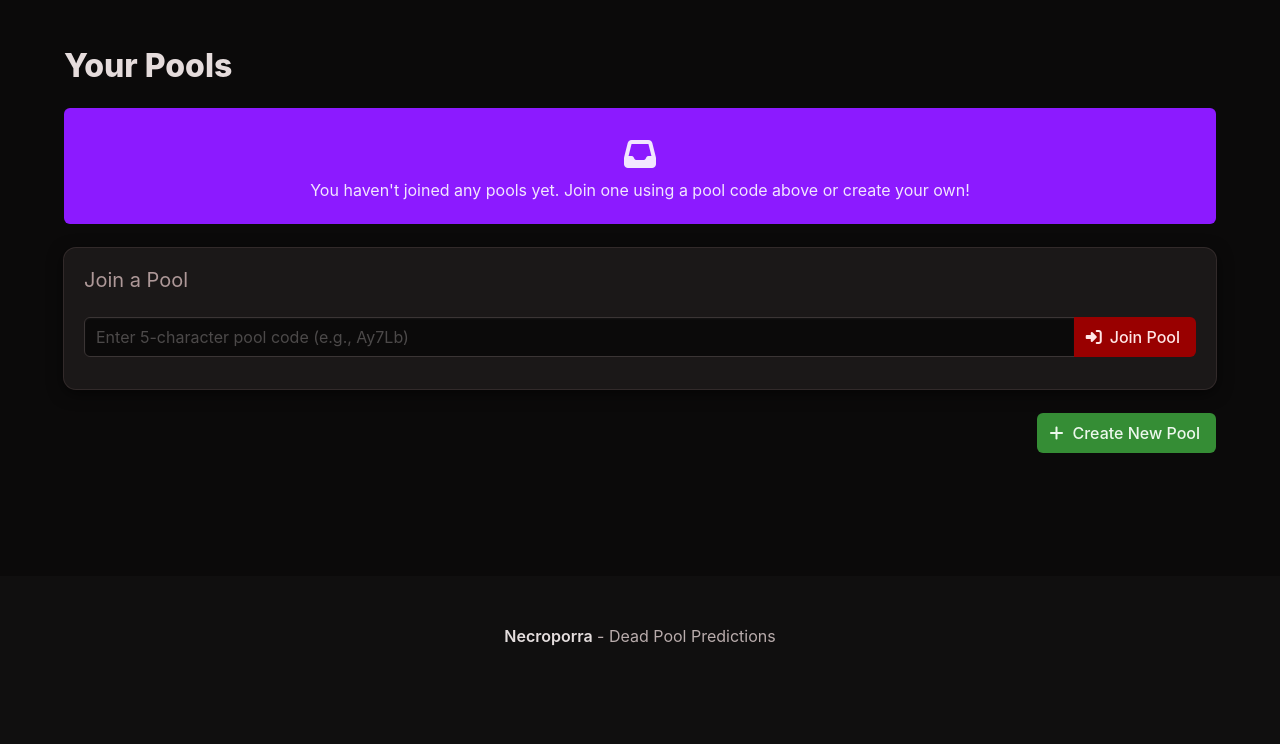
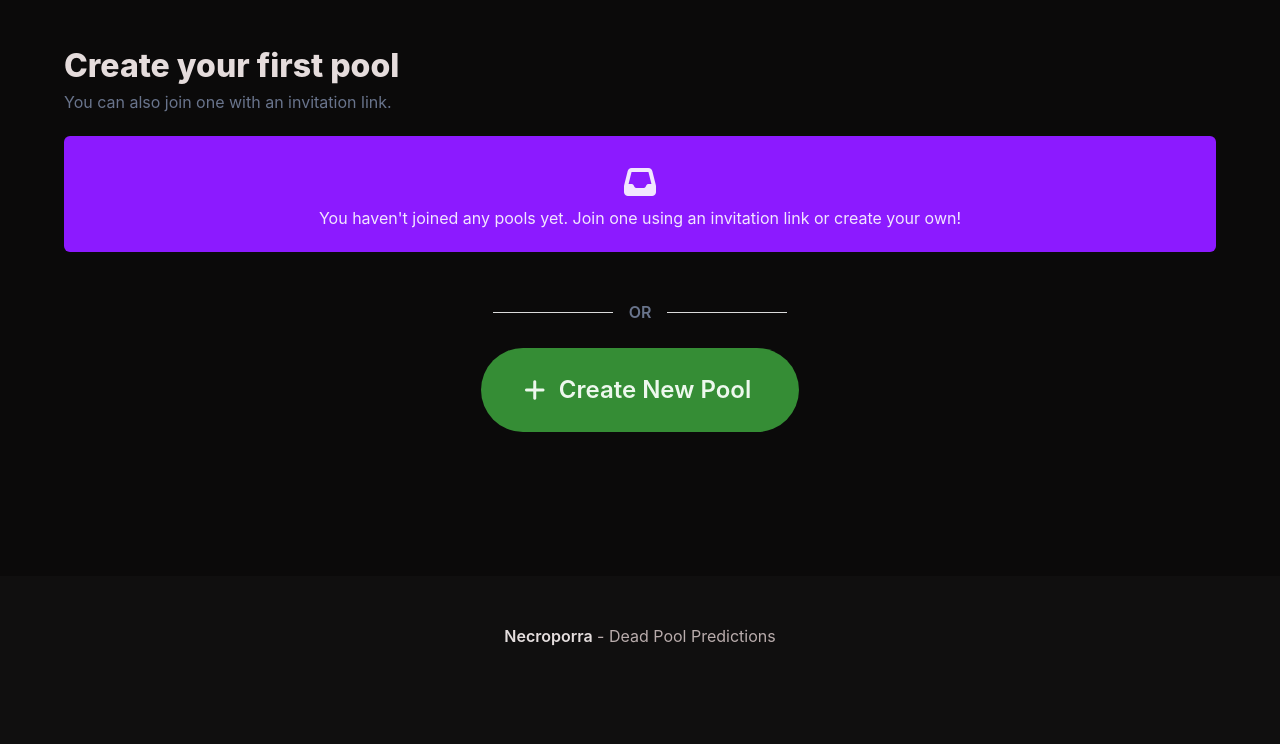
Before and after one commit to Victlebum/necroporra, a Django app: page /dashboard/ in a window 1280 px wide. Shown: the part 56-800 px from the top of the page. Run offline with Django 5.2, Linux system fonts and the light colour scheme; the visitor is signed in with stand-in values (Sample User, id 1); data that the repository does not hold is empty.

Commit message:
Remove pool description field and related references; update invitation logic to use tokenized links for all pools.

```diff
--- a/django/necroporra/admin.py
+++ b/django/necroporra/admin.py
@@ -120,7 +120,7 @@ class PoolAdmin(admin.ModelAdmin):
 
     fieldsets = (
         (None, {
-            "fields": ("name", "description", "slug"),
+            "fields": ("name", "slug"),
         }),
         ("Administration", {
             "fields": ("creator", "admin"),
--- a/django/necroporra/models.py
+++ b/django/necroporra/models.py
@@ -11,7 +11,7 @@ from django.utils import timezone
 
 
 MAX_POOL_MEMBERS = 20
-INVITATION_EXPIRATION_DAYS = 14
+INVITATION_EXPIRATION_DAYS = 7
 
 
 def get_default_timeframe():
@@ -54,7 +54,6 @@ class Pool(models.Model):
         help_text="The current admin of the pool. Deleting this user deletes the pool."
     )
     name = models.CharField(max_length=255)
-    description = models.TextField(blank=True)
     slug = models.CharField(
         max_length=5,
         unique=True,
@@ -186,8 +185,6 @@ class Pool(models.Model):
 
     def ensure_active_invitation(self, created_by=None):
         """Ensure there is a currently valid active invitation for this pool."""
-        if self.is_public:
-            return None
         invitation = self.get_active_invitation()
         if invitation and invitation.is_valid():
             return invitation
--- a/django/necroporra/urls.py
+++ b/django/necroporra/urls.py
@@ -22,7 +22,6 @@ urlpatterns = [
     path('settings/', views.user_settings_view, name='user_settings'),
     path('settings/change-password/', views.change_password_view, name='change_password'),
     path('pools/<str:slug>/', views.pool_detail_view, name='pool_detail'),
-    path('join/<str:slug>/', views.join_pool_view, name='join_pool'),
     path('join/<str:slug>/<str:invitation>/', views.join_pool_invite_view, name='join_pool_invite'),
 
     # API endpoints (for AJAX interactions)
--- a/django/necroporra/views.py
+++ b/django/necroporra/views.py
@@ -133,9 +133,8 @@ def create_pool_view(request):
             pool.admin = request.user
             pool.save()
 
-            # Private pools use tokenized invitation links.
-            if not pool.is_public:
-                PoolInvitation.issue_for_pool(pool, created_by=request.user)
+            # All pools use tokenized invitation links.
+            PoolInvitation.issue_for_pool(pool, created_by=request.user)
 
             # Add creator as first member
             PoolMembership.objects.create(pool=pool, user=request.user)
@@ -213,11 +212,11 @@ def pool_detail_view(request, slug):
         'prediction_count': pool.predictions.count(),
     }
     can_share_invite_link = pool.is_public or request.user == pool.admin or pool.allow_member_invite_links
-    invite_join_path = reverse('join_pool', kwargs={'slug': pool.slug})
-
-    if not pool.is_public and can_share_invite_link:
+    invite_join_path = None
+    if can_share_invite_link:
         pool_invitation = pool.ensure_active_invitation(created_by=pool.admin)
-        invite_join_path = reverse('join_pool_invite', kwargs={'slug': pool.slug, 'invitation': pool_invitation.token})
+        if pool_invitation:
+            invite_join_path = reverse('join_pool_invite', kwargs={'slug': pool.slug, 'invitation': pool_invitation.token})
     else:
         pool_invitation = None
 
@@ -266,61 +265,9 @@ def _attempt_pool_join(pool, user):
 
 
 @require_http_methods(["GET", "POST"])
-def join_pool_view(request, slug):
-    """Browser-friendly join flow for public pools."""
+def join_pool_invite_view(request, slug, invitation):
+    """Browser-friendly join flow for pools with invitation token."""
     pool = get_object_or_404(Pool, slug=slug)
-    if not pool.is_public:
-        raise Http404('Pool join link not found')
-
-    if request.user.is_authenticated and pool.memberships.filter(user=request.user).exists():
-        return redirect('pool_detail', slug=pool.slug)
-
-    is_active = pool.is_pool_active()
-    days_remaining = pool.days_remaining()
-    stats = {
-        'member_count': pool.memberships.count(),
-        'celebrity_count': pool.celebrities.count(),
-        'prediction_count': pool.predictions.count(),
-    }
-
-    can_join = is_active and stats['member_count'] < MAX_POOL_MEMBERS
-    join_error = None
-
-    if request.method == 'POST':
-        if not request.user.is_authenticated:
-            messages.info(request, 'Please log in to join this pool.')
-            query_string = urlencode({'next': request.path})
-            return redirect(f"{reverse('login')}?{query_string}")
-
-        membership, status = _attempt_pool_join(pool, request.user)
-        if status in ('joined', 'already_member'):
-            if status == 'joined':
-                messages.success(request, f'You joined "{pool.name}" successfully!')
-            return redirect('pool_detail', slug=pool.slug)
-
-        if status == 'full':
-            join_error = f'This pool has reached its maximum capacity of {MAX_POOL_MEMBERS} members.'
-            can_join = False
-        elif status == 'inactive':
-            join_error = 'This pool has ended and is no longer accepting new members.'
-            can_join = False
-
-    return render(request, 'necroporra/join_pool.html', {
-        'pool': pool,
-        'stats': stats,
-        'is_active': is_active,
-        'days_remaining': days_remaining,
-        'can_join': can_join,
-        'join_error': join_error,
-    })
-
-
-@require_http_methods(["GET", "POST"])
-def join_pool_invite_view(request, slug, invitation):
-    """Browser-friendly join flow for private pools with invitation token."""
-    pool = get_object_or_404(Pool, slug=slug)
-    if pool.is_public:
-        return redirect('join_pool', slug=pool.slug)
 
     get_object_or_404(
         PoolInvitation,
@@ -380,39 +327,10 @@ def join_pool_invite_view(request, slug, invitation):
 @login_required
 def join_pool_api(request, slug):
     """Join a pool using its slug."""
-    pool = get_object_or_404(Pool, slug=slug)
-
-    membership, status = _attempt_pool_join(pool, request.user)
-    if status == 'joined':
-        return JsonResponse(
-            {
-                'id': membership.pk,
-                'user': {
-                    'id': request.user.id,
-                    'username': request.user.username,
-                },
-                'joined_at': membership.joined_at.isoformat(),
-                'wins': membership.wins,
-                'total_points': membership.total_points,
-            },
-            status=201
-        )
-
-    if status == 'inactive':
-        return JsonResponse(
-            {'detail': 'This pool has ended and is no longer accepting new members'},
-            status=400
-        )
-
-    if status == 'full':
-        return JsonResponse(
-            {'detail': f'This pool has reached its maximum capacity of {MAX_POOL_MEMBERS} members.'},
-            status=400
-        )
-
+    get_object_or_404(Pool, slug=slug)
     return JsonResponse(
-        {'detail': 'Already a member of this pool'},
-        status=400
+        {'detail': 'Direct join by pool code is disabled. Use an invitation link to join this pool.'},
+        status=403,
     )
 
 
@@ -759,12 +677,8 @@ def pool_admin_view(request, slug):
 
     memberships = pool.memberships.select_related('user').order_by('-total_points', '-wins')
     pool_celebrities = pool.celebrities.select_related('celebrity').order_by('celebrity__name')
-    pool_invitation = None
-    invite_join_path = reverse('join_pool', kwargs={'slug': pool.slug})
-
-    if not pool.is_public:
-        pool_invitation = pool.ensure_active_invitation(created_by=request.user)
-        invite_join_path = reverse('join_pool_invite', kwargs={'slug': pool.slug, 'invitation': pool_invitation.token})
+    pool_invitation = pool.ensure_active_invitation(created_by=request.user)
+    invite_join_path = reverse('join_pool_invite', kwargs={'slug': pool.slug, 'invitation': pool_invitation.token})
 
     return render(request, 'necroporra/pool_admin.html', {
         'pool': pool,
@@ -945,9 +859,6 @@ def regenerate_invitation_api(request, slug):
     if request.user != pool.admin:
         return JsonResponse({'detail': 'You are not the admin of this pool.'}, status=403)
 
-    if pool.is_public:
-        return JsonResponse({'detail': 'Public pools use slug join links and do not use invitation tokens.'}, status=400)
-
     invitation = PoolInvitation.issue_for_pool(pool, created_by=request.user)
     join_path = reverse('join_pool_invite', kwargs={'slug': pool.slug, 'invitation': invitation.token})
 
--- a/django/templates/necroporra/_pool_info_section.html
+++ b/django/templates/necroporra/_pool_info_section.html
@@ -1,11 +1,5 @@
 {# Reusable pool information section #}
 <div class="box mb-5">
-  {% if pool.description %}
-  <div class="content">
-    <p>{{ pool.description }}</p>
-  </div>
-  {% endif %}
-
   <div class="columns is-mobile is-multiline pool-meta-grid">
     <div class="column is-half-mobile is-6-tablet is-3-desktop">
       <div class="pool-meta-card">
--- a/django/templates/necroporra/dashboard.html
+++ b/django/templates/necroporra/dashboard.html
@@ -5,7 +5,12 @@
 {% block content %}
 <section class="section">
   <div class="container">
-    <h1 class="title">Your Pools</h1>
+    {% if pools %}
+    <h1 class="title mb-4">Choose a pool to enter</h1>
+    {% else %}
+    <h1 class="title mb-2">Create your first pool</h1>
+    <p class="subtitle is-6 has-text-grey mb-5">You can also join one with an invitation link.</p>
+    {% endif %}
 
     {# Pools Grid #}
     {% if pools %}
@@ -17,7 +22,6 @@
             <div class="card-content">
               <p class="title is-4">{{ pool_data.pool.name }}</p>
               <p class="subtitle is-6">
-                <span class="tag is-info">{{ pool_data.pool.slug }}</span>
                 <span class="tag {% if pool_data.pool.is_pool_active %}is-success{% else %}is-danger{% endif %}">
                   {% if pool_data.pool.is_pool_active %}Active{% else %}Ended{% endif %}
                 </span>
@@ -26,12 +30,6 @@
                   <span class="ml-1">{% if pool_data.pool.is_public %}Public{% else %}Private{% endif %}</span>
                 </span>
               </p>
-
-              {% if pool_data.pool.description %}
-              <div class="content">
-                {{ pool_data.pool.description|truncatewords:20 }}
-              </div>
-              {% endif %}
 
               <div class="tags">
                 <span class="tag is-white">
@@ -81,87 +79,27 @@
         </span>
       </p>
       <p class="has-text-centered">
-        You haven't joined any pools yet. Join one using a pool code above or create your own!
+        You haven't joined any pools yet. Join one using an invitation link or create your own!
       </p>
     </div>
     {% endif %}
 
+    {# Create Pool CTA #}
+    <div class="has-text-centered my-6">
+      <div class="is-flex is-align-items-center is-justify-content-center mb-5" aria-hidden="true">
+        <span style="width: 120px; border-top: 1px solid #dbdbdb;"></span>
+        <span class="mx-4 has-text-weight-semibold has-text-grey">OR</span>
+        <span style="width: 120px; border-top: 1px solid #dbdbdb;"></span>
+      </div>
 
-    {# Join Pool Section #}
-    <div class="box mt-5">
-      <h2 class="subtitle">Join a Pool</h2>
-      <form id="joinPoolForm">
-        {% csrf_token %}
-        <div class="field has-addons">
-          <div class="control is-expanded">
-            <input class="input" type="text" id="joinCode" name="slug" placeholder="Enter 5-character pool code (e.g., Ay7Lb)" maxlength="5" autocomplete="off" required>
-          </div>
-          <div class="control">
-            <button type="submit" class="button is-primary">
-              <span class="icon">
-                <i class="fas fa-sign-in-alt"></i>
-              </span>
-              <span>Join Pool</span>
-            </button>
-          </div>
-        </div>
-        <div id="joinError" class="help is-danger" style="display: none;"></div>
-      </form>
-    </div>
-
-    {# Create Pool Button #}
-    <div class="level mb-5">
-      <div class="level-left"></div>
-      <div class="level-right">
-        <div class="level-item">
-          <a href="{% url 'create_pool' %}" class="button is-success">
-            <span class="icon">
-              <i class="fas fa-plus"></i>
-            </span>
-            <span>Create New Pool</span>
-          </a>
-        </div>
-      </div>
+      <a href="{% url 'create_pool' %}" class="button is-success is-large is-rounded px-6 py-5">
+        <span class="icon is-medium">
+          <i class="fas fa-plus"></i>
+        </span>
+        <span class="has-text-weight-semibold">Create New Pool</span>
+      </a>
     </div>
   </div>
 
 </section>
 {% endblock %}
-
-{% block extra_js %}
-<script>
-  document.addEventListener('DOMContentLoaded', () => {
-    const form = document.getElementById('joinPoolForm');
-    const joinCodeInput = document.getElementById('joinCode');
-    const joinError = document.getElementById('joinError');
-
-    form.addEventListener('submit', async (e) => {
-      e.preventDefault();
-      joinError.style.display = 'none';
-
-      const slug = joinCodeInput.value.trim();
-
-      if (slug.length !== 5) {
-        joinError.textContent = 'Pool code must be exactly 5 characters';
-        joinError.style.display = 'block';
-        return;
-      }
-
-      try {
-        const data = await fetchWithCsrf(`/api/pools/${slug}/join/`, {
-          method: 'POST',
-        });
-
-        // Success - reload page to show new pool
-        showNotification(`Successfully joined pool!`, 'success');
-        setTimeout(() => {
-          window.location.reload();
-        }, 1000);
-      } catch (error) {
-        joinError.textContent = error.message || 'Failed to join pool';
-        joinError.style.display = 'block';
-      }
-    });
-  });
-</script>
-{% endblock %}
--- a/django/templates/necroporra/pool_detail.html
+++ b/django/templates/necroporra/pool_detail.html
@@ -26,7 +26,7 @@
                 <span class="icon pool-invite-copy-icon" aria-hidden="true"><i class="fas fa-link"></i></span>
                 <span class="pool-invite-copy-content">
                   <span class="pool-invite-copy-tag-hint">Copy invite link</span>
-                  <span class="pool-invite-copy-tag-text">{{ pool.slug }}</span>
+                  <span class="pool-invite-copy-tag-text">Invite URL</span>
                 </span>
               </button>
               {% else %}
```
Also changed, not shown: django/necroporra/forms.py (+1 -8 lines), django/necroporra/tests.py (+41 -24 lines), django/templates/necroporra/create_pool.html (+0 -13 lines), django/templates/necroporra/pool_admin.html (+18 -8 lines), django/necroporra/migrations/0014_remove_pool_description.py (added).
